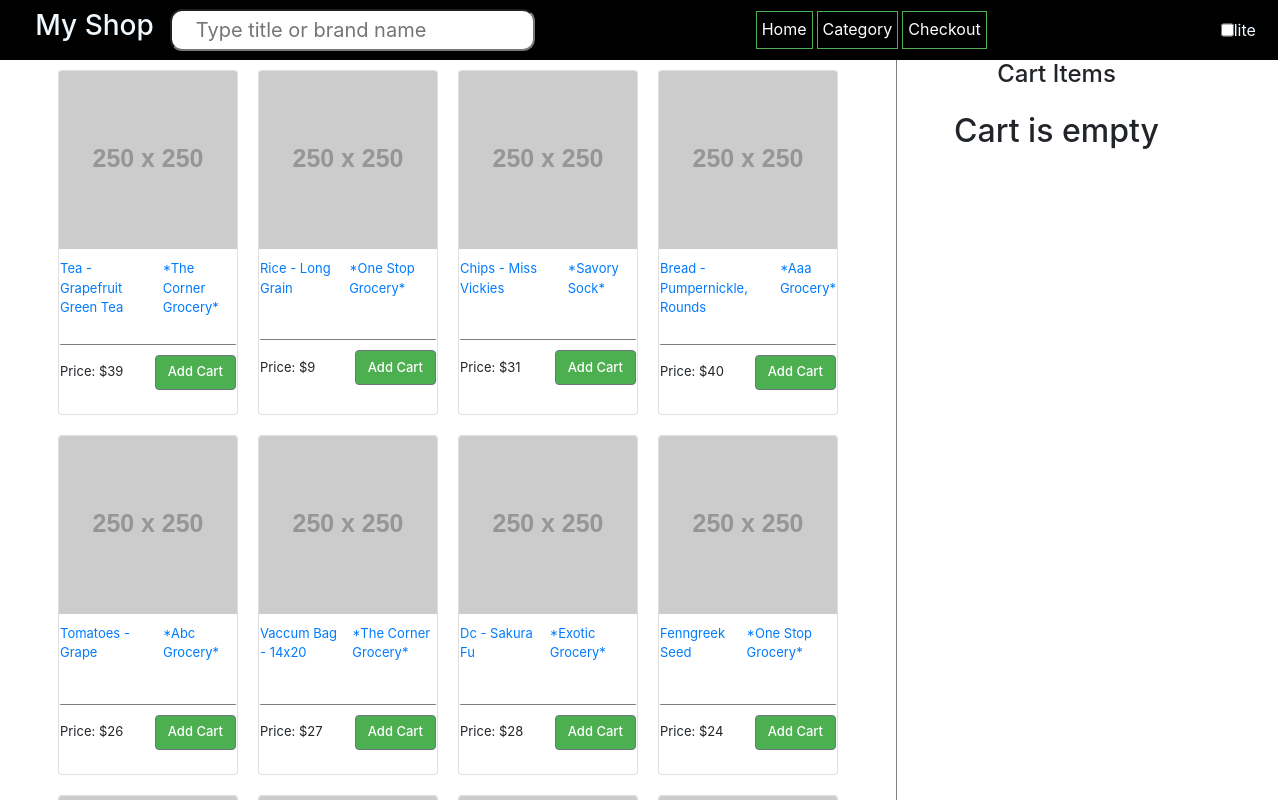
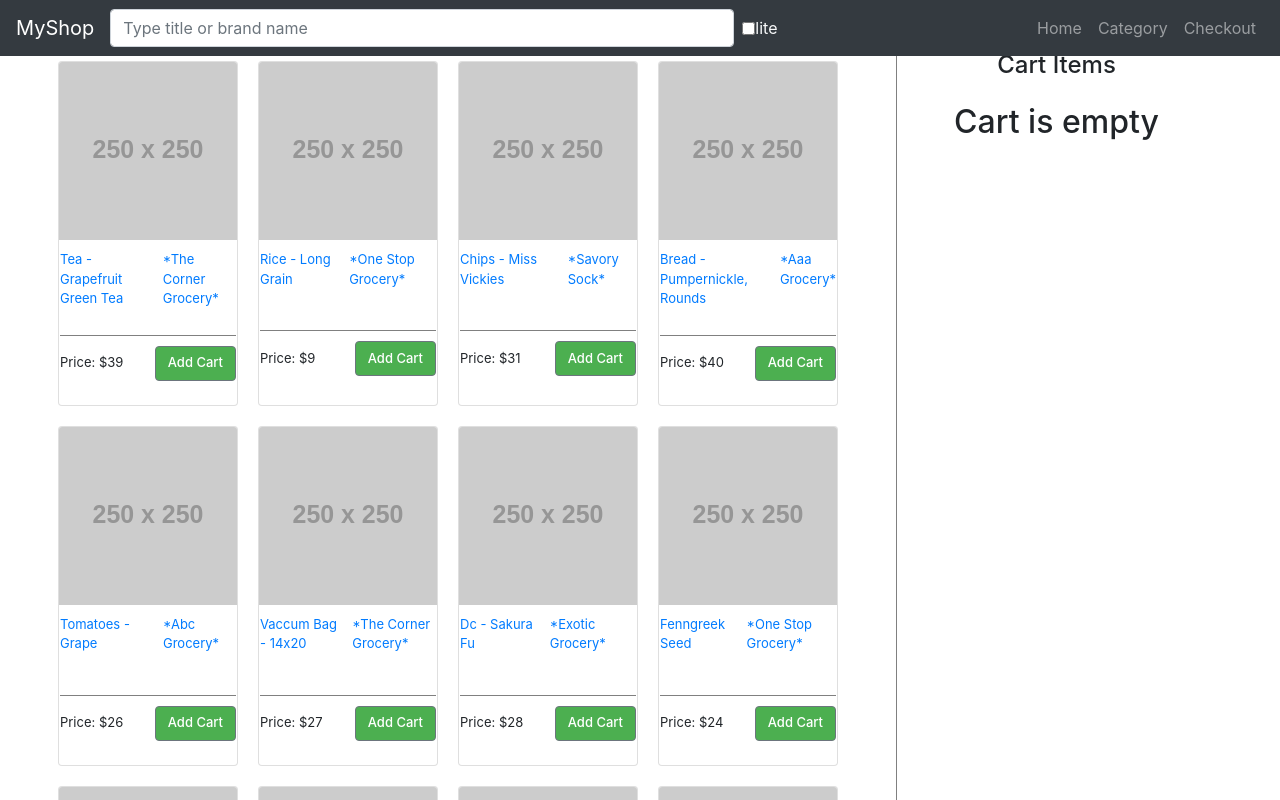
Before and after one commit to nahidnstu12/my-shop, a React (Create React App) app: page /home in a window 1280 px wide. Shown: the top 800 px of the page. Built offline with nearby package versions, Linux system fonts and the light colour scheme.

Commit message:
resetting navbar

```diff
--- a/public/index.html
+++ b/public/index.html
@@ -39,5 +39,8 @@
       To begin the development, run `npm start` or `yarn start`.
       To create a production bundle, use `npm run build` or `yarn build`.
     -->
+    <script src="https://code.jquery.com/jquery-3.2.1.slim.min.js" integrity="sha384-KJ3o2DKtIkvYIK3UENzmM7KCkRr/rE9/Qpg6aAZGJwFDMVNA/GpGFF93hXpG5KkN" crossorigin="anonymous"></script>
+  <script src="https://cdnjs.cloudflare.com/ajax/libs/popper.js/1.12.9/umd/popper.min.js" integrity="sha384-ApNbgh9B+Y1QKtv3Rn7W3mgPxhU9K/ScQsAP7hUibX39j7fakFPskvXusvfa0b4Q" crossorigin="anonymous"></script>
+  <script src="https://maxcdn.bootstrapcdn.com/bootstrap/4.0.0/js/bootstrap.min.js" integrity="sha384-JZR6Spejh4U02d8jOt6vLEHfe/JQGiRRSQQxSfFWpi1MquVdAyjUar5+76PVCmYl" crossorigin="anonymous"></script>
   </body>
 </html>
--- a/src/App.css
+++ b/src/App.css
@@ -1,53 +1,20 @@
-.App{
-  display: flex;
-  flex-flow: row wrap;
-}
 .App.dark{
   background: #000;
   color: bisque;
 }
 
-.nav-bar{
-  background: #000;
-  color: aliceblue;
-  text-align: center;
-  padding: 7px;
-  align-items: center;
-  width: 101%;
-  height: 60px;
-  position: sticky;
-  top:0;
-  z-index: 1;
-}
-.nav-bar .links a{
- color: white;
- border: 1px solid #4caf50;
- text-decoration: none;
- padding: 5px;
- margin: 2px;
-}
-.nav-bar .links a:hover{
-  color: #fff;
-  background-color: #4caf50;
-  font-weight: 600;
-}
-.search-box{
-  font-size: 20px;
-  outline: none;
-  border-radius: 12px;
-}
 .pag{
+  position: relative;
   display: flex;
   flex:0 0 70%;
   flex-direction: column;
+  top:51px;
 }
 .product-list{
   display: flex;
   flex-flow: row wrap;
   flex: 0 0 70%;
   justify-content: center;
-  /* position: sticky;
-  top:50px; */
 }
 .product-list.dark{
   transition: #000 0.5s ease;
--- a/src/App.js
+++ b/src/App.js
@@ -1,7 +1,7 @@
 import React, { useState, lazy,Suspense } from 'react';
 import {BrowserRouter as Router,Route,Switch,Redirect} from 'react-router-dom';
 import './App.css';
-import Navbar from './Navbar/NavbarComponent';
+import NavbarTop from './Navbar/Navbar';
 import ThemeContext from './ThemeContex';
 import {StateProvider} from './redux/Store';
 import Category from './Products/Categories';
@@ -23,7 +23,8 @@ const App = () => {
 		<ThemeContext.Provider value={{ dark:dark,toggleMode:toggleChange}}>
 		<div className={`App ${dark ? "dark":""}`}>
 		<Router>
-			<Navbar />
+			<NavbarTop />
+			<div className="d-flex">
 			<Suspense fallback={<div className="text-center">Loading...</div>}>
 			<Switch>
 				<Route path="/checkout" component={Checkout } />
@@ -34,6 +35,7 @@ const App = () => {
             </Switch>
 			<Cart />
 			</Suspense>
+			</div>
 		</Router>
 		</div>
 		</ThemeContext.Provider>
--- /dev/null
+++ b/src/Navbar/Navbar.js
@@ -0,0 +1,49 @@
+import React,{useContext} from 'react';
+import {useDispatch} from 'react-redux';
+import ThemeContext from '../ThemeContex';
+import {Link} from 'react-router-dom';
+import {setKeyword} from '../redux/actionCreators';
+
+function NavbarTop() {
+    const dispatch = useDispatch();
+
+	const handleChange = (e) => {
+		dispatch(setKeyword(e.target.value.toLowerCase()));
+	}
+	const {dark,toggleMode} = useContext(ThemeContext);
+    return (
+        <nav className="navbar navbar-expand-lg navbar-dark bg-dark fixed-top">
+            <a className="navbar-brand" href="/">MyShop</a>
+
+            <input className="form-control mr-sm-2" type="search" placeholder="Type title or brand name" aria-label="Search" style={{ width:"50%"}} onChange={handleChange}/>
+
+            <input type="checkbox" onClick={toggleMode} />
+            <span className="mx-0 text-light">
+            {dark ? "dark":"lite"}
+            </span>
+
+            <button className="navbar-toggler" type="button" data-toggle="collapse" data-target="#navbarSupportedContent" aria-controls="navbarSupportedContent" aria-expanded="false" aria-label="Toggle navigation">
+                <span className="navbar-toggler-icon"></span>
+            </button>
+
+
+  <div className="collapse navbar-collapse" id="navbarSupportedContent">
+    <ul className="navbar-nav ml-auto ">
+    <li className="nav-item">
+      <Link to="/" className="nav-link">Home</Link>
+    </li>
+    <li className="nav-item">
+    <Link to="/category" className="nav-link">Category</Link>
+    </li>
+    <li className="nav-item">
+    <Link to="/checkout" className="nav-link">Checkout</Link>
+    </li>
+
+
+    </ul>
+  </div>
+</nav>
+    )
+}
+
+export default NavbarTop
--- a/src/Navbar/NavbarComponent.js
+++ /dev/null
@@ -1,41 +0,0 @@
-import React,{useContext} from 'react';
-import {useDispatch} from 'react-redux';
-import ThemeContext from '../ThemeContex';
-import {Link} from 'react-router-dom';
-import {setKeyword} from '../redux/actionCreators';
-
-const Navbar = () => {
-	const dispatch = useDispatch();
-
-	const handleChange = (e) => {
-
-		dispatch(setKeyword(e.target.value.toLowerCase()));
-	}
-	const {dark,toggleMode} = useContext(ThemeContext);
-	return (
-		<>
-
-		<div className="nav-bar row ">
-			<div className="col-11 ">
-			<div className="row">
-			<div className="col-md-6 col-sm-5 d-flex  justify-content-center">
-				<h3 className="d-inline">My Shop </h3>
-				<input name="search" className="search-box ml-3 px-4" placeholder="Type title or brand name" onChange={handleChange} />
-			</div>
-
-			<div className="links col-md-6 col-sm-5 d-flex justify-content-center">
-				<Link to="/">Home</Link>
-				<Link to="/category">Category</Link>
-				<Link to="/checkout">Checkout</Link>
-			</div>
-			</div>
-			</div>
-			<div className="d-inline-flex justify-content-end col">
-			<input type="checkbox" onClick={toggleMode} className=" "/>{dark ? "dark":"lite"}
-			</div>
-		</div>
-		</>
-	)
-}
-
-export default Navbar;
--- a/src/Products/Categories.js
+++ b/src/Products/Categories.js
@@ -47,7 +47,7 @@ const CategoryBtn = ({brandName,quantity,handlelist}) => {
 
     return(
         <>
-        <div className="col-sm-2 col-6 m-2">
+        <div className="col-sm-4 col-md-3 m-2">
             <Button color="info" outline style={{fontWeight:"600"}} onClick={()=>toggleCategory()} show={show ? 1 : 0} handlelist={handlelist}>
                 {brandName} <Badge color="success">{quantity}</Badge>
             </Button>
```
